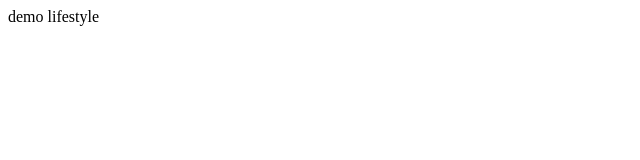
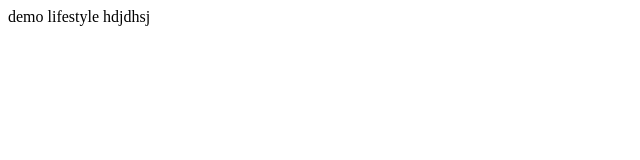
Before and after one commit to crsis16/git-test, a plain HTML site: page index.html in a window 1280 px wide. Shown: the full height of the page, 0-640 px from the left. Drawn offline with Linux system fonts and the light colour scheme.

Commit message:
lifestyle

```diff
--- a/index.html
+++ b/index.html
@@ -6,6 +6,6 @@
     <title>Document</title>
 </head>
 <body>
-    demo lifestyle
+    demo lifestyle hdjdhsj
 </body>
 </html>
```
